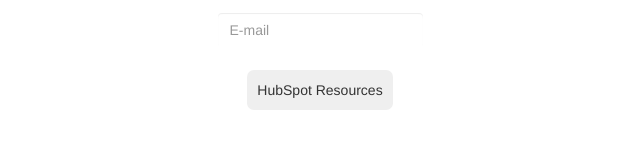
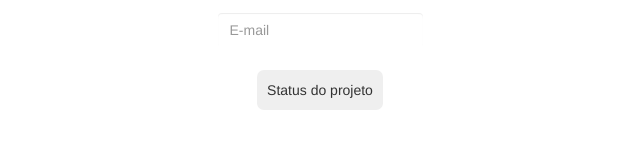
Before and after one commit to CibeleMartins/angularFormsTemplateD, an Angular app: page / in a window 1280 px wide. Shown: the part 149-309 px from the top of the page, without its empty margins (320-960 px from the left). Built offline with nearby package versions, Linux system fonts and the light colour scheme.

Commit message:
🚧 feat: criou um validador para o nome do projeto

```diff
--- a/src/app/challenge/project-form/project-form.component.html
+++ b/src/app/challenge/project-form/project-form.component.html
@@ -6,7 +6,7 @@
         <input placeholder="E-mail" [ngStyle]="{ width: '100%' }" class="form-control" type="text" />
 
         <div class="dropdown">
-            <button>HubSpot Resources</button>
+            <button>Status do projeto</button>
             <div class="dropdown-content">
               <a>Estável</a>
               <a>Crítico</a>
--- a/src/app/challenge/project-form/project-form.component.ts
+++ b/src/app/challenge/project-form/project-form.component.ts
@@ -16,9 +16,18 @@
   ngOnInit(): void {
 
     this.challengeForm = new FormGroup({
-      'name': new FormControl(null, Validators.required, null),
+      'name': new FormControl(null, [Validators.required, this.validatorName], null),
       'email': new FormControl(null, [Validators.email, Validators.required], null),
     })
   }
 
+
+  validatorName(control: FormControl): {[s: string] : boolean} {
+
+    if(control.value === "Test") {
+      return {'nameIsNotPermited': true}
+    }
+    return null;
+  }
+
 }
```
